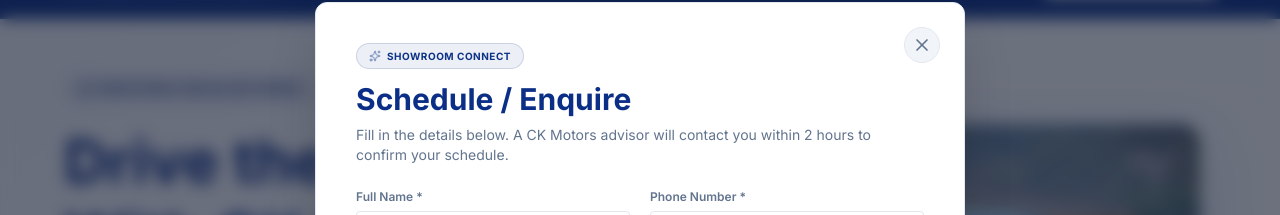
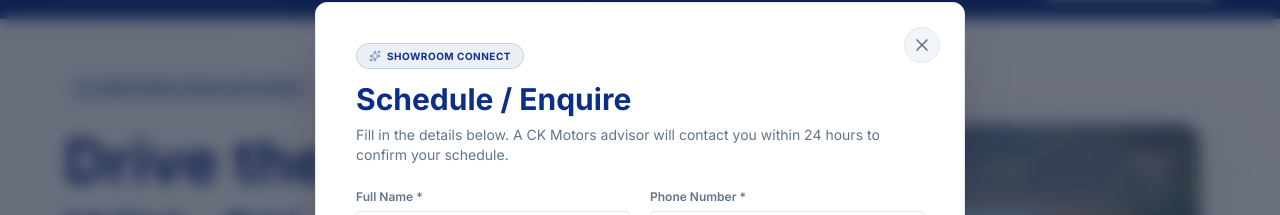
Before and after one commit to himanshubhatnagar2000/CKMotors, a React (Vite) app: page / in a window 1280 px wide. Both pictures are taken after a click on the button "Book Test Drive". Shown: the part 66-281 px from the top of the page. Built offline with nearby package versions, Linux system fonts and the light colour scheme.

Commit message:
feat: add InquiryModal component for showroom requests and test drive scheduling

```diff
--- a/src/components/InquiryModal.jsx
+++ b/src/components/InquiryModal.jsx
@@ -71,7 +71,7 @@ export default function InquiryModal({ isOpen, onClose, preselectedCar }) {
               </span>
               <h2 className="text-2xl md:text-3xl font-extrabold text-tata-navy mb-2">Schedule / Enquire</h2>
               <p className="text-sm text-slate-500">
-                Fill in the details below. A CK Motors advisor will contact you within 2 hours to confirm your schedule.
+                Fill in the details below. A CK Motors advisor will contact you within 24 hours to confirm your schedule.
               </p>
             </div>
 
```
